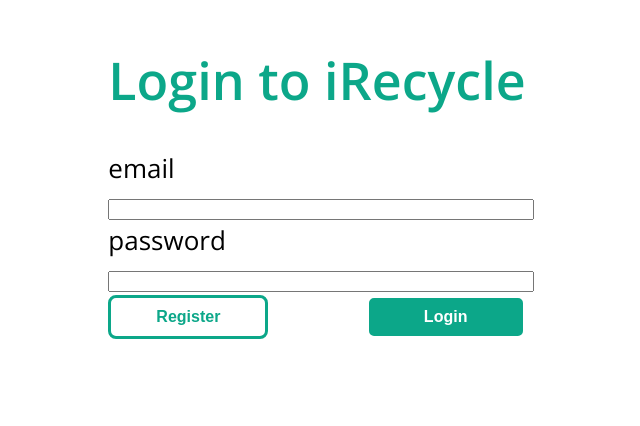
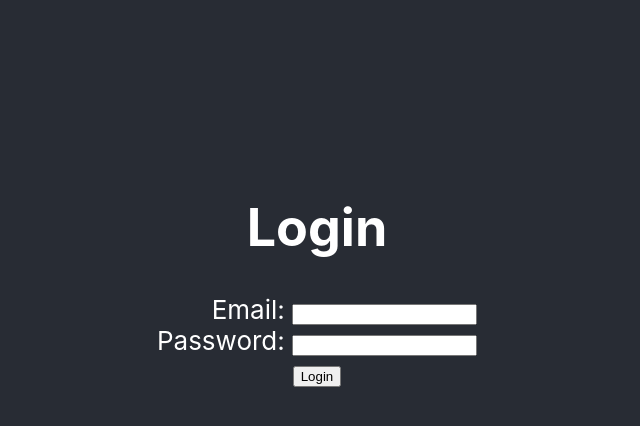
Before and after one commit to mtech-batch-31/waste-recycler-client, a React (Create React App) app: page / in a window 1280 px wide. Shown: the part 126-552 px from the top of the page, without its empty margins (323-963 px from the left). Built offline with nearby package versions, Linux system fonts and the light colour scheme.

Commit message:
Revert "Login Frontend ROB-31 Style"
This reverts commit 5615f3aa204f86f47f30206fe6737a42a7223d13.

```diff
--- a/public/index.html
+++ b/public/index.html
@@ -3,7 +3,6 @@
   <head>
     <meta charset="utf-8" />
     <link rel="icon" href="%PUBLIC_URL%/favicon.ico" />
-    <link href='http://fonts.googleapis.com/css?family=Open+Sans:400,600,300' rel='stylesheet' type='text/css'>
     <meta name="viewport" content="width=device-width, initial-scale=1" />
     <meta name="theme-color" content="#000000" />
     <meta
--- a/src/App.css
+++ b/src/App.css
@@ -14,14 +14,14 @@
 }
 
 .App-header {
-  background-color: #ffffff;
-  min-height: 75vh;
+  background-color: #282c34;
+  min-height: 100vh;
   display: flex;
   flex-direction: column;
   align-items: center;
   justify-content: center;
   font-size: calc(10px + 2vmin);
-  color: #0CA789;
+  color: white;
 }
 
 .App-link {
@@ -36,73 +36,3 @@
     transform: rotate(360deg);
   }
 }
-
-.secondary-button {
-  background-color: #ffffff;
-  color: #0CA789;
-  border: 3px solid #0CA789;
-  border-radius: 8px;
-  padding: 10px 20px;
-  font-size: 16px;
-  font-weight: bold;
-  width: 20vmin;
-  cursor: pointer;
-  transition: background-color 0.3s ease;
-}
-
-.secondary-button:hover {
-  background-color: #0CA789;
-  color: #ffffff;
-  border: 3px solid #ffffff;
-  border-radius: 8px;
-  padding: 10px 20px;
-  font-size: 16px;
-  font-weight: bold;
-  width: 20vmin;
-  cursor: pointer;
-  transition: background-color 0.3s ease;
-}
-
-.primary-button {
-  background-color: #0CA789;
-  color: #ffffff;
-  border: 3px solid #ffffff;
-  border-radius: 8px;
-  padding: 10px 20px;
-  font-size: 16px;
-  font-weight: bold;
-  width: 20vmin;
-  cursor: pointer;
-  transition: background-color 0.3s ease;
-}
-
-.primary-button:hover {
-  background-color: #ffffff;
-  color: #0CA789;
-  border: 3px solid #0CA789;
-  border-radius: 8px;
-  padding: 10px 20px;
-  font-size: 16px;
-  font-weight: bold;
-  width: 20vmin;
-  cursor: pointer;
-  transition: background-color 0.3s ease;
-}
-
-.input-box {
-  border: 2px solid #b6b6b6;
-  border-radius: 8px;
-  padding: 10px;
-}
-
-.container {
-  display: flex;
-}
-
-.left-column {
-  flex: 1;
-}
-
-.right-column {
-  flex: 1;
-}
--- a/src/Page/Login.tsx
+++ b/src/Page/Login.tsx
@@ -31,11 +31,11 @@ const LoginPage: React.FC = () => {
 
   return (
     <div>
-      <h1><b>Login to iRecycle</b></h1>
+      <h1>Login</h1>
       <form onSubmit={handleFormSubmit}>
-        <div style={{ textAlign: 'left' }}><div style={{ color: 'black' }}>
+        <div style={{ textAlign: 'right' }}>
         <div>
-            <label htmlFor="email">email</label><br />
+          <label htmlFor="email">Email: </label>
           <input
             type="email"
             id="email"
@@ -43,11 +43,10 @@ const LoginPage: React.FC = () => {
             value={formData.email}
             onChange={handleInputChange}
             required
-              style={{ width: '100%' }}
           />
         </div>
         <div>
-            <label htmlFor="password">password</label><br />
+          <label htmlFor="password">Password: </label>
           <input
             type="password"
             id="password"
@@ -55,27 +54,13 @@ const LoginPage: React.FC = () => {
             value={formData.password}
             onChange={handleInputChange}
             required
-              style={{ width: '100%' }}
           />
         </div>
         </div>
+        {errorMessage && <p>{errorMessage}</p>}
+        <button type="submit">Login</button>
+      </form>
     </div>
-        <div style={{ color: 'red' }}>
-          {errorMessage && <p>{errorMessage}</p>}</div>
-        <div className="container">
-          <div className="left-column">
-            <div style={{ textAlign: 'left' }}>
-              <button className="secondary-button">Register</button>
-            </div>
-          </div>
-          <div className="right-column">
-            <div style={{ textAlign: 'right' }}>
-              <button className="primary-button">Login</button>
-            </div>
-          </div>
-        </div>
-      </form >
-    </div >
   );
 };
 
--- a/src/index.css
+++ b/src/index.css
@@ -1,6 +1,6 @@
 body {
   margin: 0;
-  font-family: 'Open Sans', sans-serif, -apple-system, BlinkMacSystemFont, 'Segoe UI', 'Roboto', 'Oxygen',
+  font-family: -apple-system, BlinkMacSystemFont, 'Segoe UI', 'Roboto', 'Oxygen',
     'Ubuntu', 'Cantarell', 'Fira Sans', 'Droid Sans', 'Helvetica Neue',
     sans-serif;
   -webkit-font-smoothing: antialiased;
@@ -8,6 +8,6 @@ body {
 }
 
 code {
-  font-family: 'Open Sans', sans-serif, source-code-pro, Menlo, Monaco, Consolas, 'Courier New',
+  font-family: source-code-pro, Menlo, Monaco, Consolas, 'Courier New',
     monospace;
 }
```
Also changed, not shown: 1 other file (tests, documents, lock files or other folders). Lines whose indentation alone changed are shown as unchanged.
